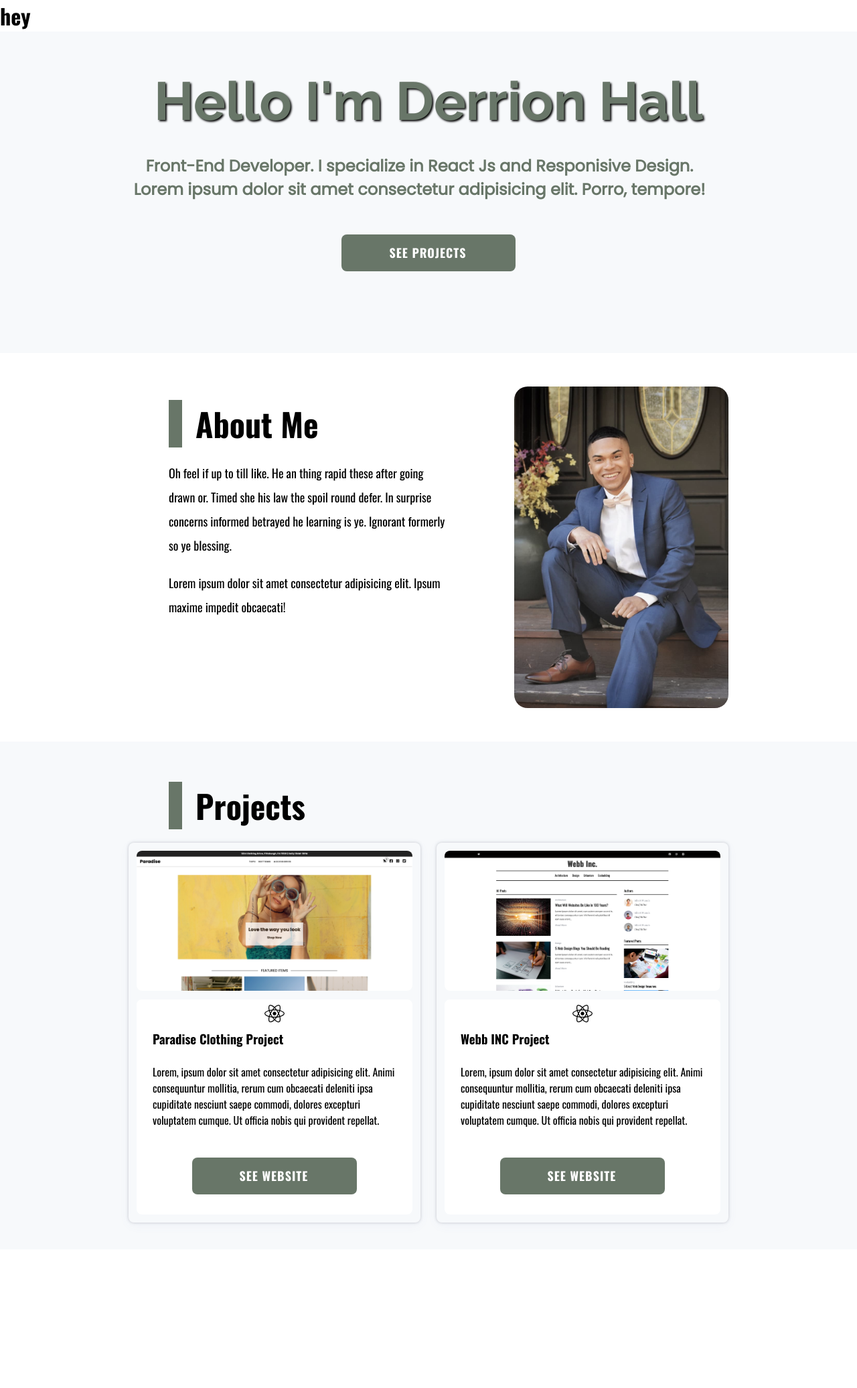
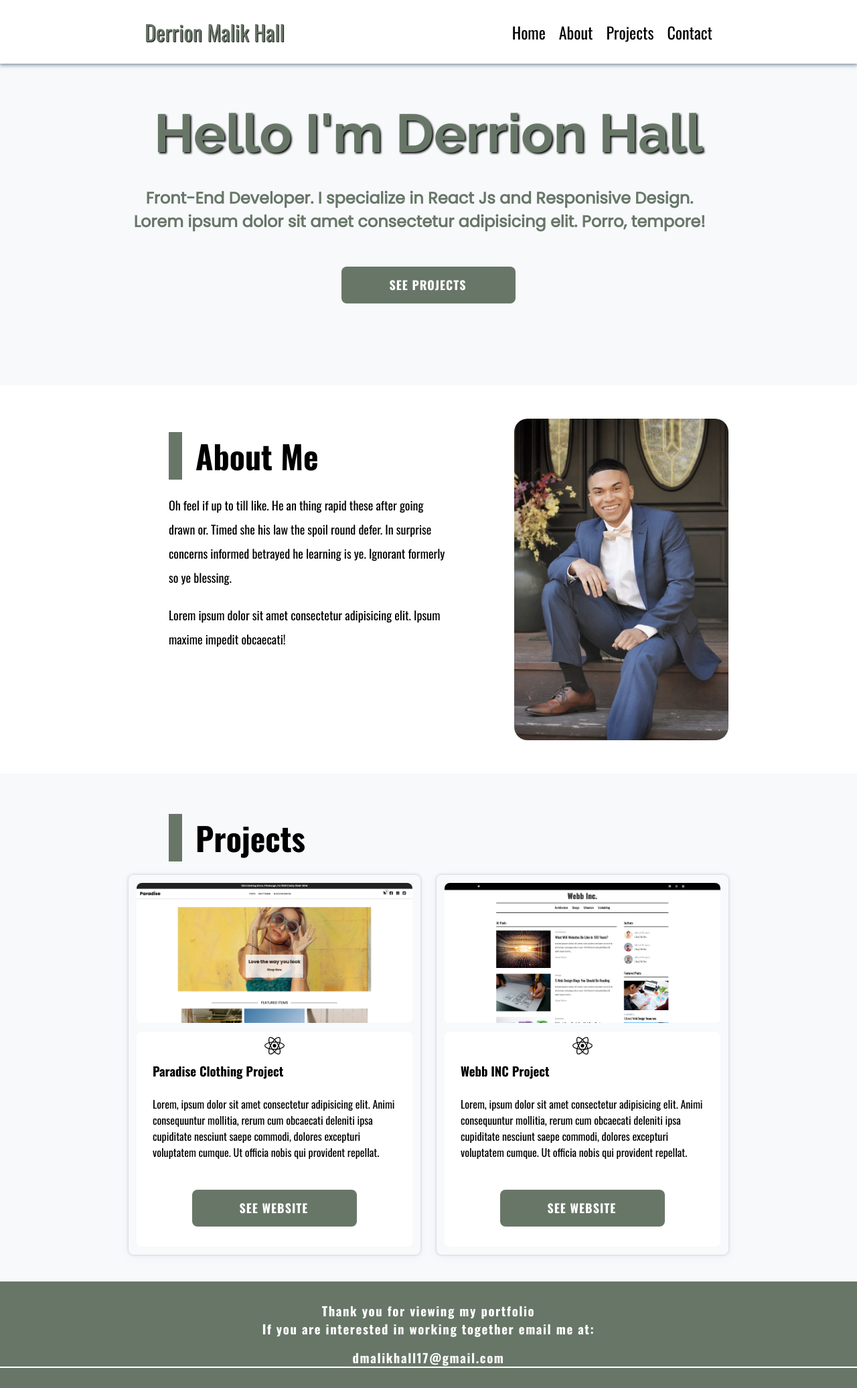
Before and after one commit to dmalikhall/portfolio-website, a React (Create React App) app: page / in a window 1280 px wide. Shown: the whole page at 67% size. Before the commit the page ends 1865 px from the top, so only its background shows below. Built offline with nearby package versions, Linux system fonts and the light colour scheme.

Commit message:
finish design

```diff
--- a/package.json
+++ b/package.json
@@ -11,6 +11,7 @@
     "react-icons": "^4.6.0",
     "react-router-dom": "^6.4.2",
     "react-scripts": "5.0.1",
+    "react-scroll": "^1.8.8",
     "web-vitals": "^2.1.4"
   },
   "scripts": {
--- a/src/App.js
+++ b/src/App.js
@@ -1,9 +1,21 @@
-import Home from "./Home";
 
+
+import Aboutme from './components/Aboutme'
+import Footer from './components/Footer';
+import Hero from './components/Hero'
+import Navbar from './components/Navbar'
+import Projects from './components/Projects'
 
 function App() {
   return (
-    <Home/>
+
+    <>
+      <Navbar />
+      <Hero />
+      <Aboutme />
+      <Projects />
+      <Footer/>
+    </>
   );
 }
 
--- a/src/Home.js
+++ /dev/null
@@ -1,19 +0,0 @@
-import React from 'react'
-import Aboutme from './components/Aboutme'
-import Hero from './components/Hero'
-import Navbar from './components/Navbar'
-import Projects from './components/Projects'
-
-const Home = () => {
-    return (
-        <div>
-            <Navbar/>
-            <Hero />
-            <Aboutme/>
-            <Projects/>
-        </div>
-
-    )
-}
-
-export default Home
--- a/src/components/Aboutme.js
+++ b/src/components/Aboutme.js
@@ -3,7 +3,7 @@ import logo from '../my-image.jpg';
 
 const Aboutme = () => {
   return (
-    <main className='about-content'>
+    <main className='about-content' id='about'>
         <section className='about-info'>
             <h1>About Me</h1>
             <p>Oh feel if up to till like. He an thing rapid these after going drawn or. Timed she his law the spoil round defer. In surprise concerns informed betrayed he learning is ye. Ignorant formerly so ye blessing. </p>
--- /dev/null
+++ b/src/components/Footer.js
@@ -0,0 +1,13 @@
+import React from 'react'
+
+const Footer = () => {
+  return (
+    <div className="footer-container" id='contact'>
+        <h3>Thank you for viewing my portfolio</h3>
+        <h3>If you are interested in working together email me at:</h3>
+        <h3 className='email'>dmalikhall17@gmail.com</h3>
+    </div>
+  )
+}
+
+export default Footer
--- a/src/components/Hero.js
+++ b/src/components/Hero.js
@@ -1,14 +1,8 @@
 import React from 'react';
-
-
-
-
-
-
 
 const Hero = () => {
     return (
-        <main className='hero-container' >
+        <main className='hero-container' id='hero'>
             <section className='my-info'>
                 <h2>Hello I'm Derrion Hall</h2>
                 <p>Front-End Developer.
--- a/src/components/Navbar.js
+++ b/src/components/Navbar.js
@@ -1,13 +1,53 @@
-import React from 'react';
-
-
-
+import React, { useState } from 'react';
+import { Link } from 'react-scroll';
+import { FaWindowClose, FaBars } from 'react-icons/fa';
 
 const Navbar = () => {
 
+    const [isMobileNavOpen, setMobileNavOpen] = useState(false);
+
+    const openMobileNav = () => {
+        setMobileNavOpen(true)
+    }
+    const closeMobileNav = () => {
+        setMobileNavOpen(false)
+    }
+
     return (
+        <>
+            <div className={`${!isMobileNavOpen ? 'mobile-nav' : 'mobile-nav open_mobile-nav'}`}>
+                <div className="mobile-header">
+                    <button className="mobile-nav_close-btn" id="close_menu-btn" onClick={closeMobileNav}>
+                        <FaWindowClose />
+                    </button>
 
-       <h1>hey</h1>
+                </div>
+
+                <div className="mobile-nav_list">
+                    <Link to="hero" spy={true} smooth={true} offset={-130} duration={500} onClick={closeMobileNav}>Home</Link>
+                    <Link to="about" spy={true} smooth={true} offset={-130} duration={500} onClick={closeMobileNav}>About</Link>
+                    <Link to="projects" spy={true} smooth={true} offset={-80} duration={500} onClick={closeMobileNav}>Projects</Link>
+                    <Link to="contact" spy={true} smooth={true} offset={-80} duration={500} href='contact' >Contact</Link>
+                </div>
+            </div>
+
+
+            <div className="reg-nav-section">
+                <div className="nav-container">
+                    <div className="brand">Derrion Malik Hall</div>
+                    <div className="nav-link-container">
+                        <Link to="hero" spy={true} smooth={true} offset={-130} duration={500}>Home</Link>
+                        <Link to="about" spy={true} smooth={true} offset={-130} duration={500} >About</Link>
+                        <Link to="projects" spy={true} smooth={true} offset={-80} duration={500}>Projects</Link>
+                        <Link to="contact" spy={true} smooth={true} offset={-80} duration={500} href='contact' >Contact</Link>
+                    </div>
+
+                    <div className="open_nav-button" onClick={openMobileNav}>
+                        <button><FaBars /></button>
+                    </div>
+                </div>
+            </div>
+        </>
 
 
     )
--- a/src/components/Projects.js
+++ b/src/components/Projects.js
@@ -5,16 +5,16 @@ import { FaReact } from 'react-icons/fa'
 
 const Projects = () => {
     return (
-        <main className='project-section'>
+        <main className='project-section' id='projects'>
             <section className='project-container'>
                 <div className="title">
                     <h1>Projects</h1>
                 </div>
 
                 <div className="first-container">
-                    <a href='https://paradiseclothing.netlify.app' target='_blank' rel="noreferrer" className="project">
+                    <div className="project">
                         <div className="main-image">
-                            <img src={clothingMain} alt="" />
+                            <img src={clothingMain} alt="website" />
                         </div>
 
                         <div className="project-info">
@@ -25,19 +25,20 @@ const Projects = () => {
                                 <h3>Paradise Clothing Project</h3>
                                 <p>Lorem, ipsum dolor sit amet consectetur adipisicing elit. Animi consequuntur mollitia, rerum cum obcaecati deleniti ipsa cupiditate nesciunt saepe commodi, dolores excepturi voluptatem cumque. Ut officia nobis qui provident repellat.</p>
                                 <div className="desc-button">
-                                    <button>
-                                        <a href='https://paradiseclothing.netlify.app' target='_blank' rel="noreferrer">See Website</a>
-                                    </button>
+
+                                        <a href='https://paradiseclothing.netlify.app' target='_blank' rel="noreferrer">
+                                            <button>See Website</button>
+                                        </a>
+
                                 </div>
                             </div>
 
                         </div>
+                    </div>
 
-                    </a>
-
-                    <a href='https://webbinc.netlify.app/' target='_blank' rel="noreferrer" className="project">
+                    <div  className="project">
                         <div className="main-image">
-                            <img src={homeBlog} alt="" />
+                            <img src={homeBlog} alt="website" />
                         </div>
                         <div className="project-info">
                             <div className="languages">
@@ -47,15 +48,15 @@ const Projects = () => {
                                 <h3>Webb INC Project</h3>
                                 <p>Lorem, ipsum dolor sit amet consectetur adipisicing elit. Animi consequuntur mollitia, rerum cum obcaecati deleniti ipsa cupiditate nesciunt saepe commodi, dolores excepturi voluptatem cumque. Ut officia nobis qui provident repellat.</p>
                                 <div className="desc-button">
-                                <button>
-                                        <a href='https://webbinc.netlify.app/' target='_blank' rel="noreferrer">See Website</a>
-                                    </button>
+                                    <a href='https://webbinc.netlify.app/' target='_blank' rel="noreferrer" className='desc-button-btn'>
+                                        <button >See Website</button>
+                                    </a>
                                 </div>
                             </div>
 
                         </div>
 
-                    </a>
+                    </div>
 
 
 
--- a/src/index.css
+++ b/src/index.css
@@ -16,6 +16,118 @@ a {
   text-decoration: none;
   color: inherit;
 }
+
+.mobile-nav {
+  position: fixed;
+  z-index: 1;
+  width: 100vw;
+  height: 100vh;
+  background-color: white;
+
+  transform: translateX(100%);
+  transition: transform 300ms ease-in-out;
+
+  display: block;
+
+}
+
+.open_mobile-nav {
+  transform: translateX(0);
+  background-color: #f7f9fb;
+}
+
+.open_nav-button button {
+  border: none;
+  background-color: transparent;
+  font-size: 20px;
+
+  display: none;
+}
+
+.mobile-header {
+  padding: 16px;
+  border-bottom: 1px solid black;
+}
+
+.mobile-nav_close-btn {
+  margin-left: 90%;
+
+  border: none;
+  background-color: transparent;
+  font-size: 24px;
+
+}
+
+.mobile-nav_list {
+  display: flex;
+  flex-direction: column;
+  text-align: center;
+  padding-top: 30px;
+
+  background-color: #687668;
+  height: 100vh;
+}
+
+.mobile-nav_list a {
+  margin-bottom: 20px;
+  padding: 8px;
+  font-size: 1.5rem;
+  font-weight: 700;
+  cursor: pointer;
+
+
+
+  color: white;
+}
+
+.mobile-nav_list a:hover {
+  border-top: 1px solid white;
+  border-bottom: 1px solid white;
+}
+
+.reg-nav-section {
+  position: sticky;
+  top:0;
+  left:0;
+  z-index: 1;
+  transition: .3s ease-in-out;
+  width: 100%;
+
+  background-color: white;
+  box-shadow: 0 1px 6px 1px lightslategray;
+
+}
+
+
+.nav-container {
+  width: 60%;
+  margin: 0 auto;
+  display: flex;
+  align-items: center;
+  padding: 24px;
+  background-color: white;
+
+
+}
+
+.nav-container .brand {
+  flex: 1;
+  font-size: 2rem;
+  color: #687668;
+  text-shadow: 1px 1px 1px black;
+}
+
+.nav-link-container a {
+  margin-left: 20px;
+  font-size: 1.5rem;
+
+  cursor: pointer;
+}
+
+.nav-link-container a:hover {
+  color: #687668;
+}
+
 
 .hero-container {
   background-color: #f7f9fb;
@@ -195,7 +307,6 @@ a {
 
   box-shadow: rgba(67, 71, 85, 0.27) 0px 0px 0.25em, rgba(90, 125, 188, 0.05) 0px 0.25em 1em;
 
-  cursor: pointer;
 
 }
 
@@ -252,9 +363,35 @@ a {
 
   background-color: #687668;
   color: white;
+
+  cursor: pointer;
 }
 
+.footer-container {
+  background-color: #687668;
+
+  text-align: center;
+  color: white;
+  letter-spacing: .1rem;
+  padding-top: 30px;
+  font-size: 1rem;
+
+  padding-bottom: 30px;
+}
+
+.footer-container .email {
+  font-weight: 700;
+  border-bottom: 2px solid white;
+  margin-top: 1rem;
+}
+
+
+
 @media(max-width: 1300px) {
+  .nav-container {
+    width: 70%;
+  }
+
   .project-container {
     width: 70%;
   }
@@ -286,7 +423,7 @@ a {
   .my-image {
     width: 50%;
     height: 40vh;
-    margin:  0 auto;
+    margin: 0 auto;
 
   }
 
@@ -302,13 +439,27 @@ a {
 
 }
 
+@media(max-width: 900px) {
+  .nav-container .brand {
+    display: none;
+  }
+
+  .nav-link-container {
+    margin: 0 auto;
+  }
+
+  .nav-link-container a {
+    font-size: 1.25rem;
+  }
+}
+
 
 @media(max-width: 800px) {
   .project-container .title {
     padding-left: 0;
   }
 
-  .about-info  {
+  .about-info {
     padding-left: 0px;
     padding-right: 0;
   }
@@ -325,6 +476,7 @@ a {
   .my-info h2 {
     font-size: 3rem;
   }
+
   .my-info p {
     font-size: 1rem;
   }
@@ -332,6 +484,10 @@ a {
 }
 
 @media(max-width: 600px) {
+
+  .nav-container {
+    width: 80%;
+  }
 
   .my-image {
     width: 100%;
@@ -357,6 +513,24 @@ a {
 
 
 @media(max-width: 450px) {
+  .open_nav-button button {
+    display: block;
+    margin-top: 6px;
+  }
+
+  .nav-link-container {
+    display: none;
+
+  }
+
+  .nav-container .brand {
+    display: block;
+    font-size: 1.5rem;
+  }
+  .nav-container {
+    width: 90%;
+  }
+
   .project-container {
     width: 90%;
   }
```
Also changed, not shown: 1 other file (tests, documents, lock files or other folders).
